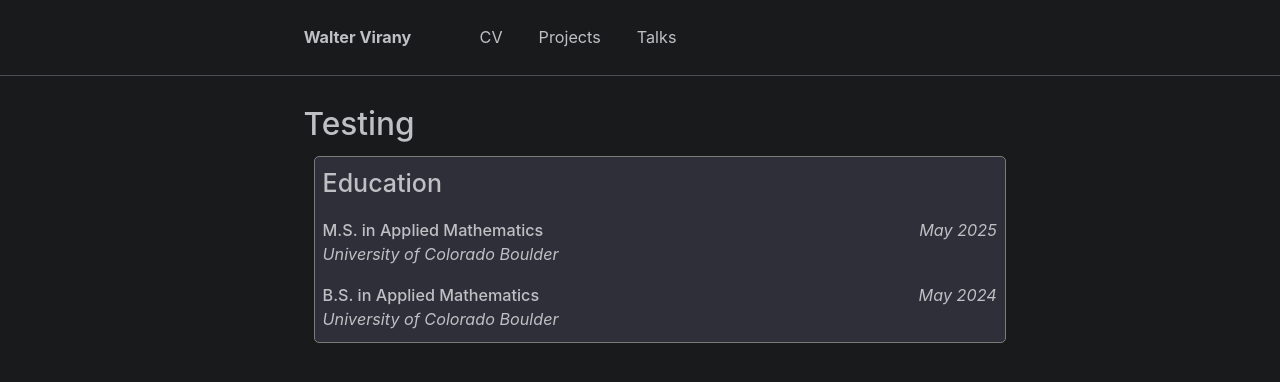
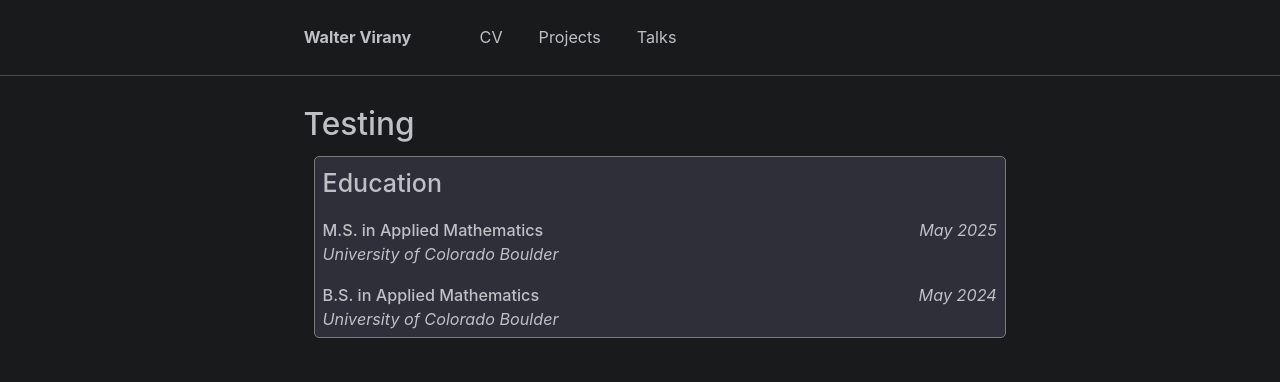
Before and after one commit to wvirany/wvirany.github.io, a Jekyll site: the page built from _pages/test.html, in a window 1280 px wide. Shown: the top 382 px of the page. Built offline with Jekyll 4.4.1, drawn with Linux system fonts in a browser that asks for light colours.

Commit message:
Update test.html

```diff
--- a/_pages/test.html
+++ b/_pages/test.html
@@ -22,7 +22,7 @@ div.cv {
     background-color: rgb(46, 47, 56);
     width: 75%;
     margin: 10px;
-    height: 185px;
+    height: 180px;
 }
 
 .left {
```
